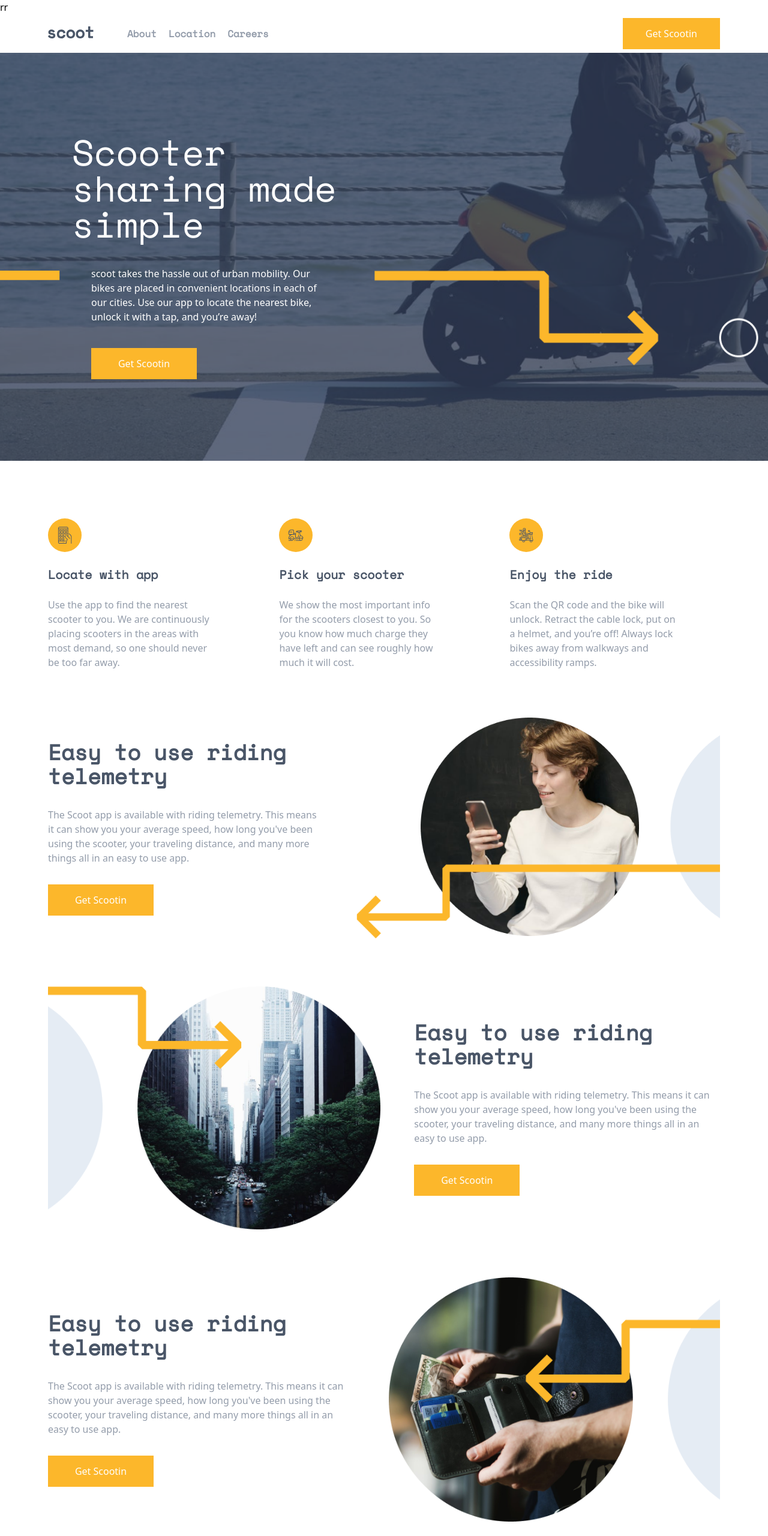
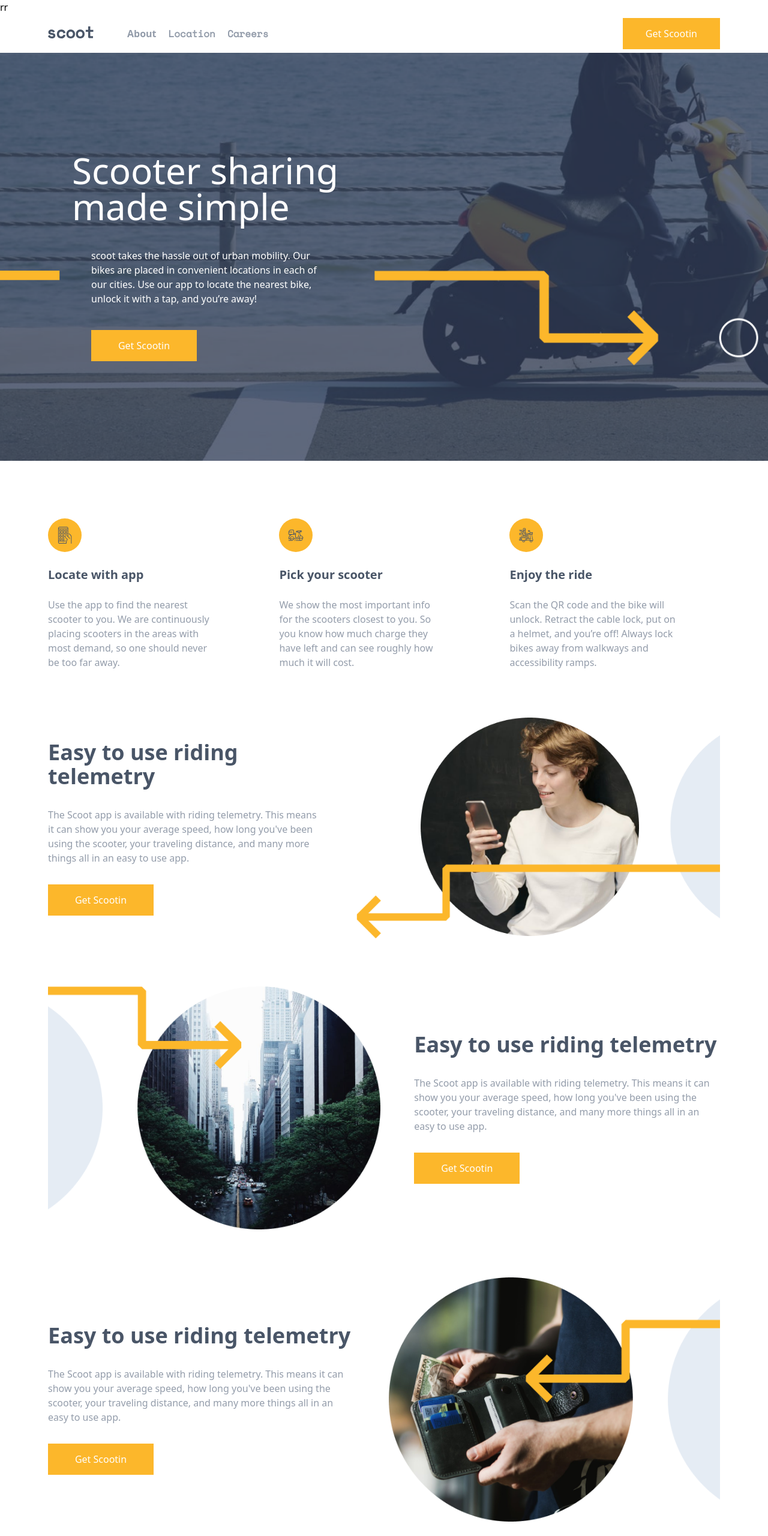
Before and after one commit to ShohsultonIsoqov/scoot, a plain HTML site: page Exam.scoot/index.html in a window 1280 px wide. Shown: the top 2560 px of the page at 60% size. Drawn offline with nearby package versions, Linux system fonts and the light colour scheme.

Commit message:
Update index.html

```diff
--- a/Exam.scoot/index.html
+++ b/Exam.scoot/index.html
@@ -64,7 +64,7 @@ rr<!DOCTYPE html>
                     </svg>
                 </a>
                 <ul class="hidden md:flex gap-5">
-                    <li class="font-space font-bold text-dim_grey">
+                    <li class=" font-bold text-dim_grey">
                         <a href="About/About.html" class="hover:text-yellow duration-300">About</a></li>
                     <li class="font-space font-bold text-dim_grey"><a href="./Location/Location.html" class="hover:text-yellow duration-300">Location</a></li>
                     <li class="font-space font-bold text-dim_grey"><a href="./Careers/Careers.html" class="hover:text-yellow duration-300">Careers</a></li>
@@ -83,10 +83,10 @@ rr<!DOCTYPE html>
         <section
             class="container bg-hero-phone bg-cover bg-center bg-no-repeat md:bg-tablet h-[735px] md:h-[1000px] xl:bg-hero xl:h-[680px] flex items-center justify-start">
             <div class="flex flex-col md:ml-10 gap-10 items-center xl:items-start text-center xl:text-start">
-                <h1 class="text-white text-6xl font-space w-[500px]">Scooter sharing made simple</h1>
+                <h1 class="text-white text-6xl  w-[500px]">Scooter sharing made simple</h1>
                 <div
                     class="xl:ml-8 2xl:ml-36 ml-0 lg:ml-12 xl:w-[405px] flex flex-col gap-10 items-center xl:items-start">
-                    <p class="text-white text-lendeca w-[400px]">scoot takes the hassle out of urban mobility. Our bikes are
+                    <p class="text-white  w-[400px]">scoot takes the hassle out of urban mobility. Our bikes are
                         placed in
                         convenient locations in each of
                         our cities. Use our app to locate the nearest bike, unlock it with a tap, and you’re away!</p>
@@ -107,8 +107,8 @@ rr<!DOCTYPE html>
                             fill="#495567" />
                     </svg>
                     <div class="flex flex-col gap-6 w-3/5 lg:w-4/5">
-                        <h1 class="font-space text-dark_navy text-xl font-bold">Locate with app</h1>
-                        <p class="text-lendeca text-dim_grey">Use the app to find the nearest scooter to you. We are
+                        <h1 class=" text-dark_navy text-xl font-bold">Locate with app</h1>
+                        <p class=" text-dim_grey">Use the app to find the nearest scooter to you. We are
                             continuously placing scooters in the
                             areas with most demand, so one should never be too far away. </p>
                     </div>
@@ -127,8 +127,8 @@ rr<!DOCTYPE html>
                             fill="black" />
                     </svg>
                     <div class="flex flex-col gap-6 w-3/5 lg:w-4/5">
-                        <h1 class="font-space text-dark_navy text-xl font-bold">Pick your scooter</h1>
-                        <p class="text-lendeca text-dim_grey">We show the most important info for the scooters closest
+                        <h1 class=" text-dark_navy text-xl font-bold">Pick your scooter</h1>
+                        <p class=" text-dim_grey">We show the most important info for the scooters closest
                             to you. So you know how much charge
                             they have left and can see roughly how much it will cost.</p>
                     </div>
@@ -141,8 +141,8 @@ rr<!DOCTYPE html>
                             fill="#495567" />
                     </svg>
                     <div class="flex flex-col gap-6 w-3/5 lg:w-4/5">
-                        <h1 class="font-space text-dark_navy text-xl font-bold">Enjoy the ride</h1>
-                        <p class="text-lendeca text-dim_grey">Scan the QR code and the bike will unlock. Retract the
+                        <h1 class=" text-dark_navy text-xl font-bold">Enjoy the ride</h1>
+                        <p class=" text-dim_grey">Scan the QR code and the bike will unlock. Retract the
                             cable lock, put on a helmet, and you’re
                             off! Always lock bikes away from walkways and accessibility ramps.</p>
                     </div>
@@ -156,7 +156,7 @@ rr<!DOCTYPE html>
                 <img src="./images/Group 15.png" alt="" class="hidden md:inline-block">
             </div>
             <div class="flex flex-col gap-8 items-center text-lendeca lg:items-start lg:w-1/2">
-                <h1 class="font-space font-bold text-dark_navy text-4xl">Easy to use
+                <h1 class=" font-bold text-dark_navy text-4xl">Easy to use
                     riding telemetry</h1>
                 <p class="text-dim_grey">The Scoot app is available with riding telemetry. This means it can show you
                     your average speed, how
@@ -174,7 +174,7 @@ rr<!DOCTYPE html>
                 <img src="./images/Group 14.png" alt="" class="hidden md:inline-block">
             </div>
             <div class="flex flex-col gap-8 items-center text-lendeca lg:items-start lg:w-1/2">
-                <h1 class="font-space font-bold text-dark_navy text-4xl">Easy to use
+                <h1 class=" font-bold text-dark_navy text-4xl">Easy to use
                     riding telemetry</h1>
                 <p class="text-dim_grey">The Scoot app is available with riding telemetry. This means it can show you
                     your average speed, how
@@ -192,7 +192,7 @@ rr<!DOCTYPE html>
                 <img src="./images/Group 18.png" alt="" class="hidden md:inline-block">
             </div>
             <div class="flex flex-col gap-8 items-center text-lendeca lg:items-start lg:w-1/2">
-                <h1 class="font-space font-bold text-dark_navy text-4xl">Easy to use
+                <h1 class=" font-bold text-dark_navy text-4xl">Easy to use
                     riding telemetry</h1>
                 <p class="text-dim_grey">The Scoot app is available with riding telemetry. This means it can show you
                     your average speed, how
```
